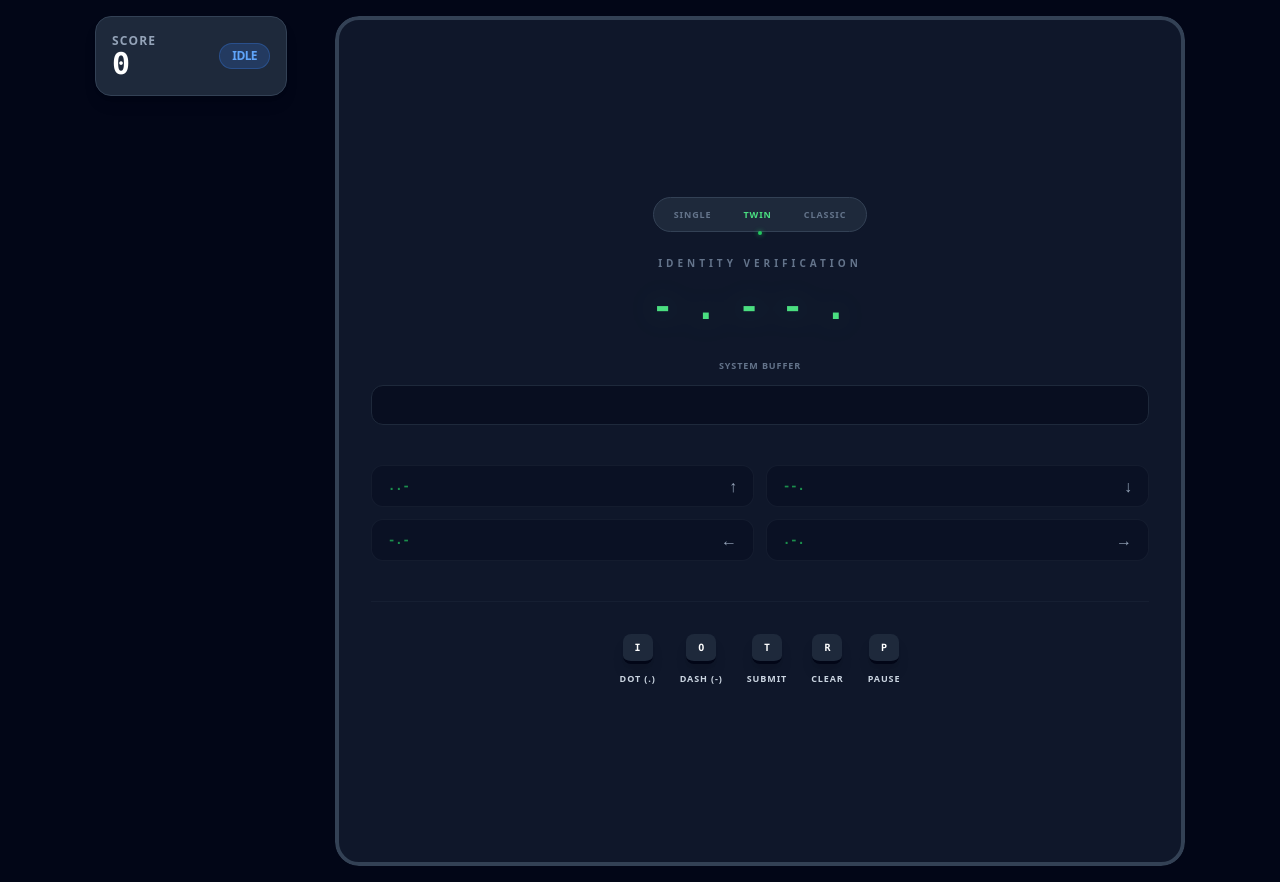
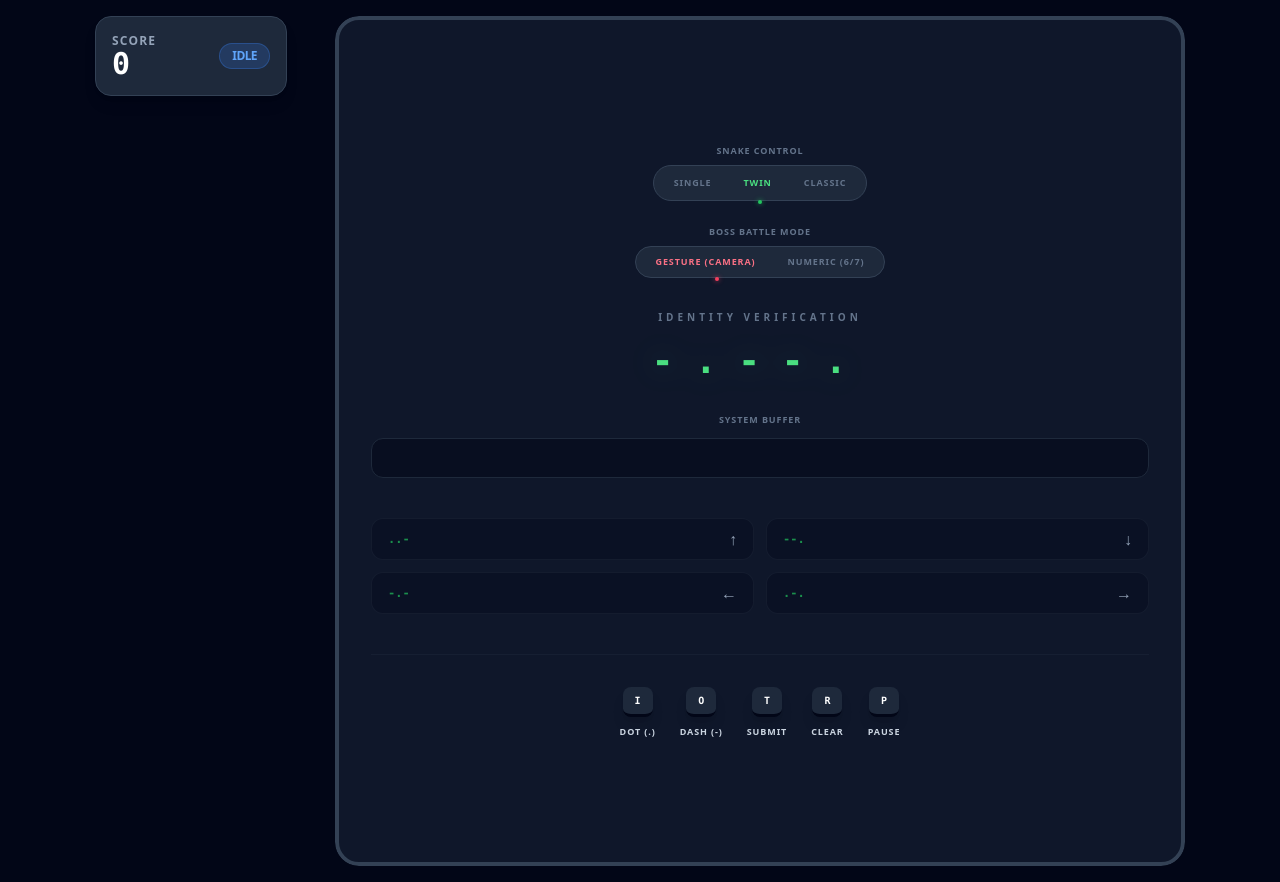
Before and after one commit to Salt-Shio/Brainrot_Greedy_Snake, a Vue app: page / in a window 1280 px wide. Built offline with nearby package versions, Linux system fonts and the light colour scheme.

Commit message:
新增遇到 BOSS 的對抗方式

```diff
--- a/src/App.vue
+++ b/src/App.vue
@@ -65,11 +65,13 @@ const {
           <IdleOverlay
             v-if="store.status.value === 'IDLE'"
             :control-mode="store.controlMode.value"
+            :boss-battle-mode="store.bossBattleMode.value"
             :challenge-morse="challengeMorse"
             :buffer="buffer"
             :ui-display="uiDisplay"
             :morse-map="MORSE_CONFIG.MAP"
             @set-mode="store.setControlMode"
+            @set-boss-mode="store.setBossBattleMode"
           />
           <GameOverOverlay
             v-else-if="store.status.value === 'GAMEOVER'"
@@ -89,6 +91,7 @@ const {
             :target-count="bossTargetCount"
             :is-camera-ready="isBossCameraReady"
             :latest-results="latestResults"
+            :mode="store.bossBattleMode.value"
             @video-ready="startBossBattle"
           />
         </div>
--- a/src/components/overlays/BossBattleOverlay.vue
+++ b/src/components/overlays/BossBattleOverlay.vue
@@ -1,11 +1,13 @@
 <script setup lang="ts">
-import { ref, onMounted, watch } from 'vue';
+import { ref, onMounted, watch, computed } from 'vue';
+import type { BossBattleMode } from '@/core/types';
 
 const props = defineProps<{
   count: number;
   targetCount: number;
   isCameraReady: boolean;
-  latestResults: any; // 接收辨識結果
+  latestResults: any;
+  mode: BossBattleMode; // 接收模式
 }>();
 
 const emit = defineEmits<{
@@ -78,12 +80,19 @@ watch(() => props.latestResults, (results) => {
       <h2 class="text-4xl font-black text-rose-500 uppercase tracking-widest animate-bounce">
         BOSS ENCOUNTER
       </h2>
+      <template v-if="mode === 'GESTURE'">
         <p v-if="!isCameraReady" class="text-yellow-400 font-mono mt-2 animate-pulse text-xs">
           Initializing Vision System...
         </p>
         <p v-else class="text-green-400 font-mono mt-2 font-bold tracking-widest text-xs">
           WAVE YOUR HANDS ALTERNATELY!
         </p>
+      </template>
+      <template v-else>
+        <p class="text-green-400 font-mono mt-2 font-bold tracking-widest text-xs">
+          PRESS <span class="text-white bg-rose-600 px-2 rounded">6</span> AND <span class="text-white bg-rose-600 px-2 rounded">7</span> ALTERNATELY!
+        </p>
+      </template>
     </div>
 
     <!-- 中間：巨大的計數器 -->
@@ -100,7 +109,10 @@ watch(() => props.latestResults, (results) => {
     </div>
 
     <!-- 底部：攝影機預覽與骨架繪製 (子母畫面 PiP) -->
-    <div class="absolute bottom-6 right-6 w-40 h-30 bg-slate-900 border-2 border-slate-700 rounded-lg overflow-hidden shadow-2xl z-20 group hover:scale-110 transition-transform duration-300">
+    <div
+      v-show="mode === 'GESTURE'"
+      class="absolute bottom-6 right-6 w-40 h-30 bg-slate-900 border-2 border-slate-700 rounded-lg overflow-hidden shadow-2xl z-20 group hover:scale-110 transition-transform duration-300"
+    >
       <video
         ref="videoRef"
         class="w-full h-full object-cover -scale-x-100 opacity-60"
--- a/src/components/overlays/IdleOverlay.vue
+++ b/src/components/overlays/IdleOverlay.vue
@@ -1,9 +1,10 @@
 <script setup lang="ts">
-import type { Direction } from '@/core/types';
+import type { Direction, BossBattleMode } from '@/core/types';
 import type { InputMode, KeyHint } from '@/core/input/types';
 
 defineProps<{
   controlMode: InputMode;
+  bossBattleMode: BossBattleMode;
   challengeMorse: string;
   buffer: string;
   uiDisplay: KeyHint[];
@@ -12,13 +13,15 @@ defineProps<{
 
 defineEmits<{
   (e: 'setMode', mode: InputMode): void;
+  (e: 'setBossMode', mode: BossBattleMode): void;
 }>();
 </script>
 
 <template>
-  <div class="w-full px-8 flex flex-col items-center justify-center h-full bg-slate-900 border-4 border-slate-700 rounded-3xl">
+  <div class="w-full px-8 flex flex-col items-center justify-center h-full bg-slate-900 border-4 border-slate-700 rounded-3xl overflow-y-auto py-8">
     <!-- Mode Selection -->
-    <div class="flex justify-center mb-6">
+    <div class="flex flex-col items-center gap-2 mb-6">
+      <p class="text-slate-500 text-[9px] uppercase tracking-widest font-black">Snake Control</p>
       <div
         class="flex items-center gap-2 px-2 py-1.5 bg-slate-800 rounded-full border border-slate-700 relative"
       >
@@ -49,6 +52,36 @@ defineEmits<{
             '-translate-x-[45px]': controlMode === 'SINGLE_KEY',
             '-translate-x-0': controlMode === 'TWIN_KEY',
             'translate-x-[45px]': controlMode === 'CLASSIC'
+          }"
+        ></div>
+      </div>
+    </div>
+
+    <!-- Boss Mode Selection -->
+    <div class="flex flex-col items-center gap-2 mb-8">
+      <p class="text-slate-500 text-[9px] uppercase tracking-widest font-black">Boss Battle Mode</p>
+      <div
+        class="flex items-center gap-2 px-2 py-1 bg-slate-800 rounded-full border border-slate-700 relative"
+      >
+        <button
+          @click="$emit('setBossMode', 'GESTURE')"
+          class="px-3 py-1 text-[9px] font-black tracking-widest uppercase transition-colors z-10"
+          :class="bossBattleMode === 'GESTURE' ? 'text-rose-400' : 'text-slate-500 hover:text-slate-300'"
+        >
+          Gesture (Camera)
+        </button>
+        <button
+          @click="$emit('setBossMode', 'NUMERIC')"
+          class="px-3 py-1 text-[9px] font-black tracking-widest uppercase transition-colors z-10"
+          :class="bossBattleMode === 'NUMERIC' ? 'text-rose-400' : 'text-slate-500 hover:text-slate-300'"
+        >
+          Numeric (6/7)
+        </button>
+        <div
+          class="absolute -bottom-1 left-1/2 -translate-x-1/2 w-1 h-1 bg-rose-500 rounded-full shadow-[0_0_5px_rgba(244,63,94,0.8)] transition-all duration-300"
+          :class="{
+            '-translate-x-[45px]': bossBattleMode === 'GESTURE',
+            'translate-x-[45px]': bossBattleMode === 'NUMERIC'
           }"
         ></div>
       </div>
--- a/src/composables/useBossSession.ts
+++ b/src/composables/useBossSession.ts
@@ -1,17 +1,14 @@
-import { ref, shallowRef } from 'vue';
+import { ref, shallowRef, onUnmounted, computed } from 'vue';
 import { detectAlternatingMovement, getHandRefY, type HandSide } from '@/core/boss-logic';
 import { BOSS_TARGET_COUNT } from '@/core/config/game';
 import { useVisionService } from '@/composables/useVisionService';
+import type { BossBattleMode } from '@/core/types';
 
 /**
  * Boss 戰鬥會話管理
- * 職責：
- * - 追蹤戰鬥進度 (hit count)
- * - 判斷戰鬥勝利/失敗條件
- * - 呼叫核心判定邏輯
  */
-export function useBossSession(onDefeat: () => void) {
-  const { isReady: isCameraReady, init: initVision, stop: stopVision } = useVisionService();
+export function useBossSession(mode: { value: BossBattleMode }, onDefeat: () => void) {
+  const { isReady: isVisionReady, init: initVision, stop: stopVision } = useVisionService();
 
   // 狀態
   const isActive = ref(false);
@@ -19,25 +16,22 @@ export function useBossSession(onDefeat: () => void) {
   const targetCount = BOSS_TARGET_COUNT;
   const latestResults = shallowRef<any>(null);
 
-  // 判定暫存變數 (在這裡，prevY 代表的是「自上次得分後的最低點位置」)
+  // 判定暫存變數
   let prevLeftY: number | null = null;
   let prevRightY: number | null = null;
   let lastScoredHand: HandSide | null = null;
+  let lastScoredNum: string | null = null;
 
   /**
-   * 處理每一幀的辨識結果
+   * 處理每一幀的辨識結果 (手勢模式)
    */
   const onResults = (results: any) => {
-    if (!isActive.value) return;
+    if (!isActive.value || mode.value !== 'GESTURE') return;
 
-    // 保存結果供 UI 繪製
     latestResults.value = results;
-
-    // 取得目前參考點高度
     const currentLeftY = getHandRefY(results, 'Left');
     const currentRightY = getHandRefY(results, 'Right');
 
-    // 1. 動態更新最低點 (Y 越大代表位置越低)
     if (currentLeftY !== null) {
       if (prevLeftY === null || currentLeftY > prevLeftY) prevLeftY = currentLeftY;
     }
@@ -45,26 +39,29 @@ export function useBossSession(onDefeat: () => void) {
       if (prevRightY === null || currentRightY > prevRightY) prevRightY = currentRightY;
     }
 
-    // 2. 執行判定
-    const movement = detectAlternatingMovement(
-      results,
-      prevLeftY,
-      prevRightY,
-      lastScoredHand,
-      0.06 // 只要向上揮 6% 畫面高度就算一次
-    );
+    const movement = detectAlternatingMovement(results, prevLeftY, prevRightY, lastScoredHand, 0.06);
 
     if (movement?.scored) {
       count.value++;
       lastScoredHand = movement.hand;
-
-      // 重要：得分後立刻將該手的參考點重置為目前高度，重新開始下一波震動追蹤
       if (movement.hand === 'Left') prevLeftY = currentLeftY;
       else prevRightY = currentRightY;
 
-      if (count.value >= targetCount) {
-        handleVictory();
-      }
+      if (count.value >= targetCount) handleVictory();
+    }
+  };
+
+  /**
+   * 處理鍵盤輸入 (數字模式)
+   */
+  const handleKeyDown = (e: KeyboardEvent) => {
+    if (!isActive.value || mode.value !== 'NUMERIC') return;
+
+    const key = e.key;
+    if ((key === '6' || key === '7') && key !== lastScoredNum) {
+      count.value++;
+      lastScoredNum = key;
+      if (count.value >= targetCount) handleVictory();
     }
   };
 
@@ -74,12 +71,18 @@ export function useBossSession(onDefeat: () => void) {
   const startBossBattle = async (video: HTMLVideoElement) => {
     isActive.value = true;
     count.value = 0;
-    prevLeftY = null;
-    prevRightY = null;
-    lastScoredHand = null;
 
-    // 初始化 Vision 服務並註冊回調
-    await initVision(video, onResults);
+    if (mode.value === 'GESTURE') {
+      prevLeftY = null;
+      prevRightY = null;
+      lastScoredHand = null;
+      await initVision(video, onResults);
+    } else {
+      lastScoredNum = null;
+      // 確保不重複監聽
+      window.removeEventListener('keydown', handleKeyDown);
+      window.addEventListener('keydown', handleKeyDown);
+    }
   };
 
   /**
@@ -87,15 +90,24 @@ export function useBossSession(onDefeat: () => void) {
    */
   const handleVictory = () => {
     isActive.value = false;
-    stopVision();
+    if (mode.value === 'GESTURE') {
+      stopVision();
+    } else {
+      window.removeEventListener('keydown', handleKeyDown);
+    }
     onDefeat();
   };
+
+  onUnmounted(() => {
+    window.removeEventListener('keydown', handleKeyDown);
+  });
 
   return {
     isActive,
     count,
     targetCount,
-    isCameraReady,
+    // 使用 computed 確保響應性
+    isCameraReady: computed(() => mode.value === 'GESTURE' ? isVisionReady.value : true),
     latestResults,
     startBossBattle
   };
--- a/src/composables/useGameSession.ts
+++ b/src/composables/useGameSession.ts
@@ -39,7 +39,7 @@ export function useGameSession() {
     isCameraReady: isBossCameraReady,
     latestResults,
     startBossBattle
-  } = useBossSession(handleBossDefeat);
+  } = useBossSession(store.bossBattleMode, handleBossDefeat);
 
   // --- GameLoop 核心循環 ---
   const loop = useGameLoop(() => {
--- a/src/composables/useSnakeStore.ts
+++ b/src/composables/useSnakeStore.ts
@@ -1,5 +1,5 @@
 import { ref, computed } from 'vue';
-import type { Point, Direction, GameState, MemeFood, FoodInstance } from '@/core/types';
+import type { Point, Direction, GameState, MemeFood, FoodInstance, BossBattleMode } from '@/core/types';
 import type { InputMode } from '@/core/input/types';
 import * as CONFIG from '@/core/config';
 import * as LOGIC from '@/core/game-logic';
@@ -13,6 +13,7 @@ const status = ref<GameState>('IDLE');
 const score = ref(0);
 const eatenCount = ref(0);
 const controlMode = ref<InputMode>(CONFIG.DEFAULT_CONTROL_MODE);
+const bossBattleMode = ref<BossBattleMode>('GESTURE');
 
 // --- Getters ---
 const isGameOver = computed(() => status.value === 'GAMEOVER');
@@ -146,6 +147,13 @@ const resumeFromBoss = () => {
   }
 };
 
+/**
+ * 直接設定 Boss 戰鬥模式
+ */
+const setBossBattleMode = (mode: BossBattleMode) => {
+  bossBattleMode.value = mode;
+};
+
 export function useSnakeStore() {
   return {
     // State
@@ -156,6 +164,7 @@ export function useSnakeStore() {
     score,
     eatenCount,
     controlMode,
+    bossBattleMode,
     // Getters
     isGameOver,
     isPlaying,
@@ -166,6 +175,7 @@ export function useSnakeStore() {
     startGame,
     pauseGame,
     setControlMode,
+    setBossBattleMode,
     toggleControlMode,
     resetEatenCount,
     enterBossBattle,
```
Also changed, not shown: src/core/types.ts (+7 -0 lines). Lines whose indentation alone changed are shown as unchanged.
